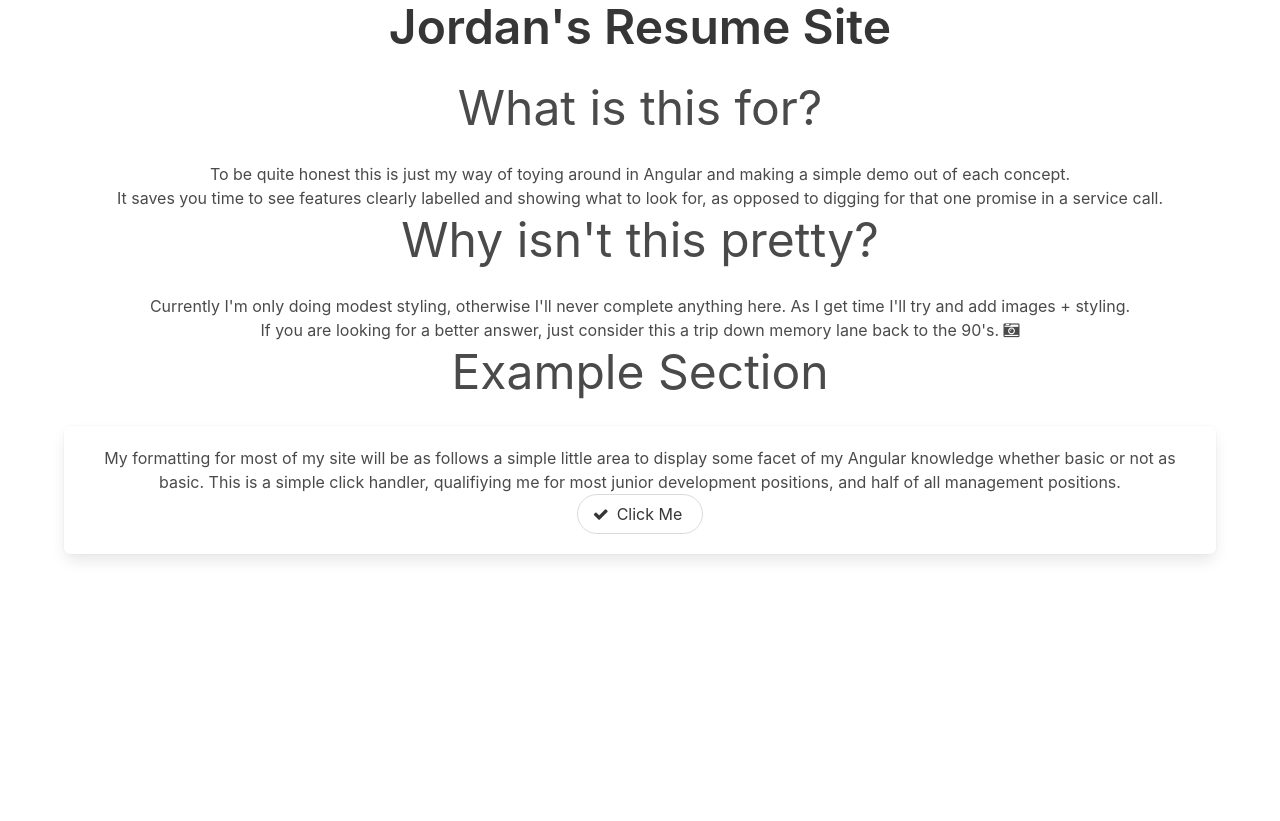
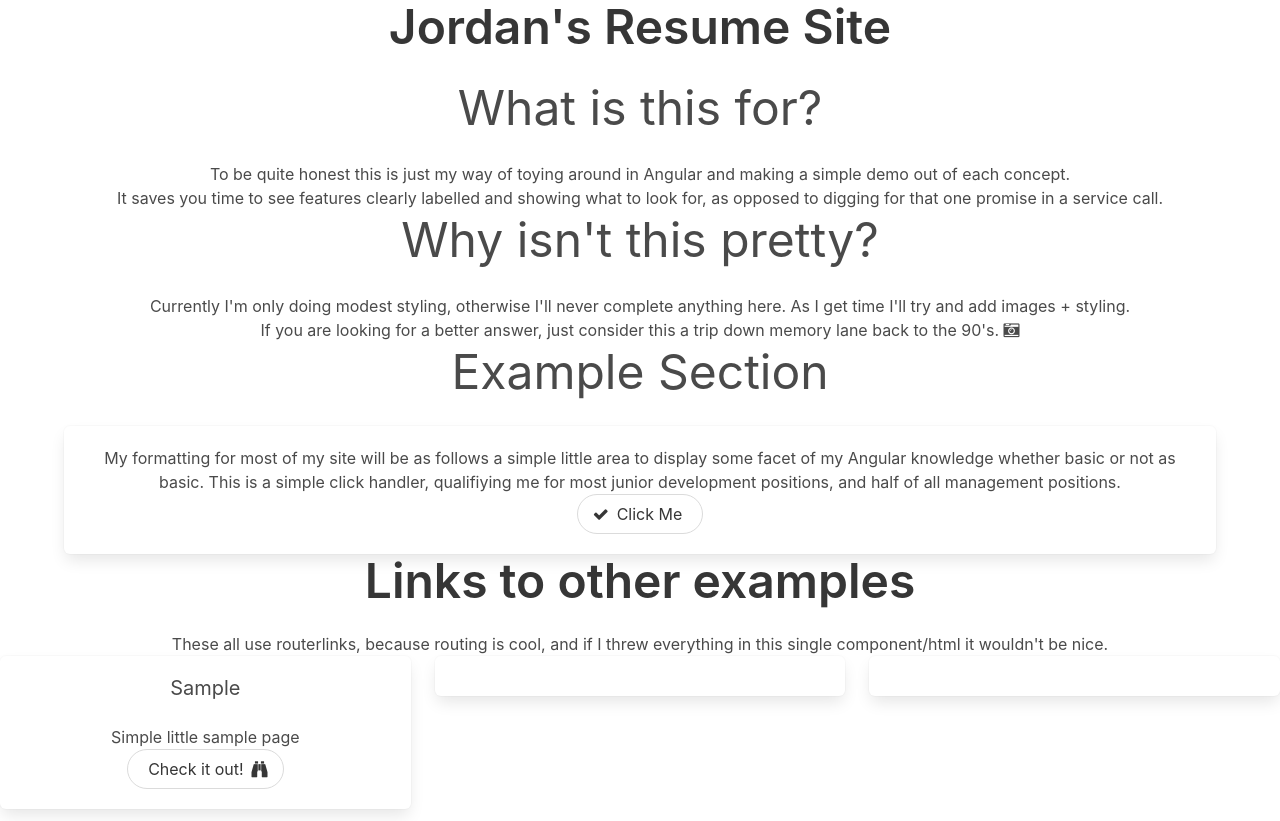
Before and after one commit to NaCl4Ever/angular-sampler, an Angular app: page / in a window 1280 px wide. Before the commit the page ends 800 px from the top, so only its background shows below. Built offline with nearby package versions, Linux system fonts and the light colour scheme.

Commit message:
Add simple routing for the a sample component and basic Link section on main app page

```diff
--- a/src/app/app.component.html
+++ b/src/app/app.component.html
@@ -31,3 +31,36 @@
     </div>
   </div>
 </section>
+<section id="gallery">
+  <div class ="container">
+    <h1 class="title is-1 has-text-centered">
+      Links to other examples
+    </h1>
+    <p class="has-text-centered">
+      These all use routerlinks, because routing is cool, and if I threw everything in this single component/html it wouldn't be nice.
+    </p>
+  </div>
+  <div class="columns">
+    <div class="column">
+      <div class="box has-text-centered">
+        <h4 class="subtitle">Sample</h4>
+        <p>Simple little sample page</p>
+        <a routerLink="/sample" class="button is-rounded">
+          <span>Check it out!</span>
+          <span class="icon is-small">
+            <i class="fa fa-binoculars"></i>
+          </span>
+        </a>
+      </div>
+    </div>
+    <div class="column">
+      <div class="box"></div>
+    </div>
+    <div class="column">
+      <div class="box"></div>
+    </div>
+  </div>
+</section>
+<div>
+<router-outlet></router-outlet>
+</div>
--- a/src/app/app.component.ts
+++ b/src/app/app.component.ts
@@ -1,5 +1,5 @@
 import { Component } from '@angular/core';
-
+import { RouterModule, Routes} from '@angular/router';
 @Component({
   selector: 'app-root',
   templateUrl: './app.component.html',
--- a/src/app/app.module.ts
+++ b/src/app/app.module.ts
@@ -3,14 +3,22 @@ import { NgModule } from '@angular/core';
 
 
 import { AppComponent } from './app.component';
+import { SampleComponent } from './core/sample/sample.component';
+import { Routes, RouterModule } from '@angular/router';
 
-
+const appRoutes: Routes = [
+  {path: 'sample', component: SampleComponent}
+]
 @NgModule({
   declarations: [
-    AppComponent
+    AppComponent,
+    SampleComponent
   ],
   imports: [
-    BrowserModule
+    BrowserModule,
+    RouterModule.forRoot(
+      appRoutes
+    )
   ],
   providers: [],
   bootstrap: [AppComponent]
--- /dev/null
+++ b/src/app/core/sample/sample.component.html
@@ -0,0 +1,3 @@
+<p>
+  sample works!
+</p>
--- /dev/null
+++ b/src/app/core/sample/sample.component.ts
@@ -0,0 +1,15 @@
+import { Component, OnInit } from '@angular/core';
+
+@Component({
+  selector: 'app-sample',
+  templateUrl: './sample.component.html',
+  styleUrls: ['./sample.component.css']
+})
+export class SampleComponent implements OnInit {
+
+  constructor() { }
+
+  ngOnInit() {
+  }
+
+}
```
Also changed, not shown: src/app/core/sample/sample.component.css (added), 1 other file (tests, documents, lock files or other folders).
